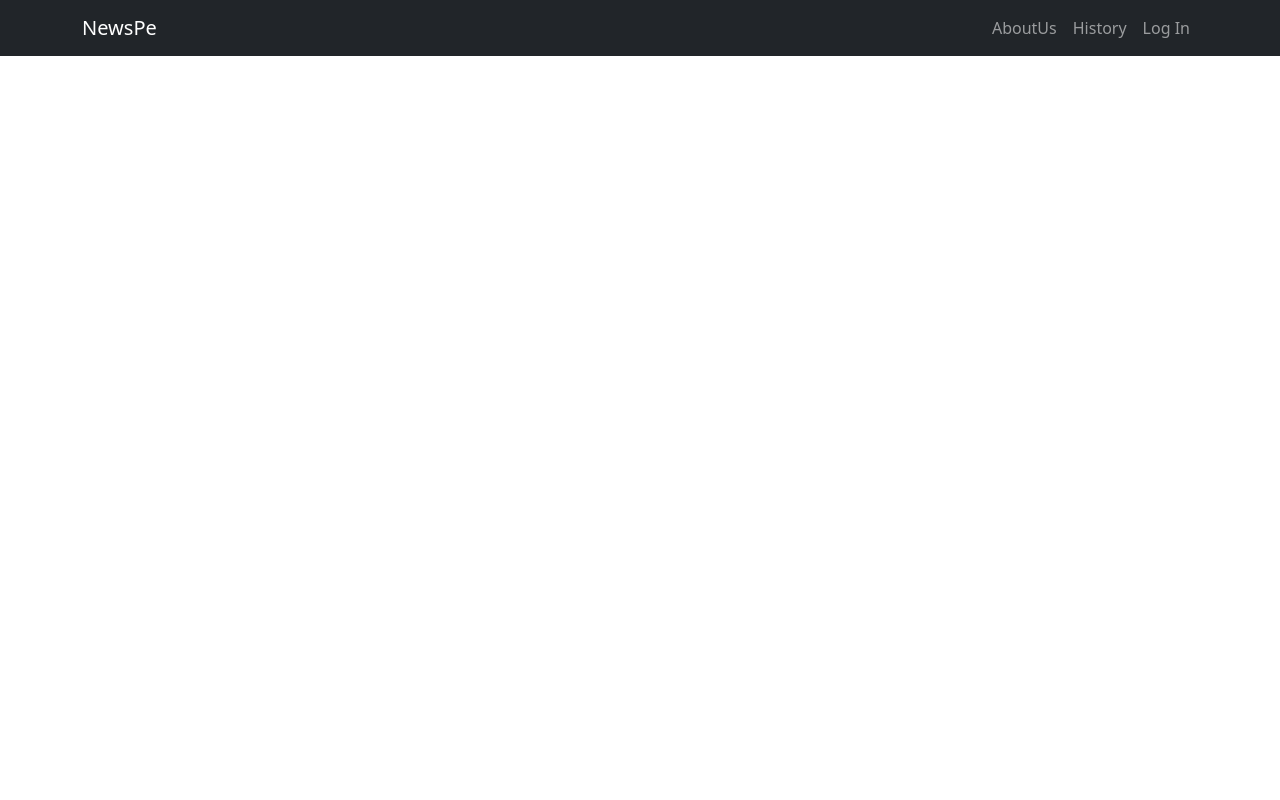
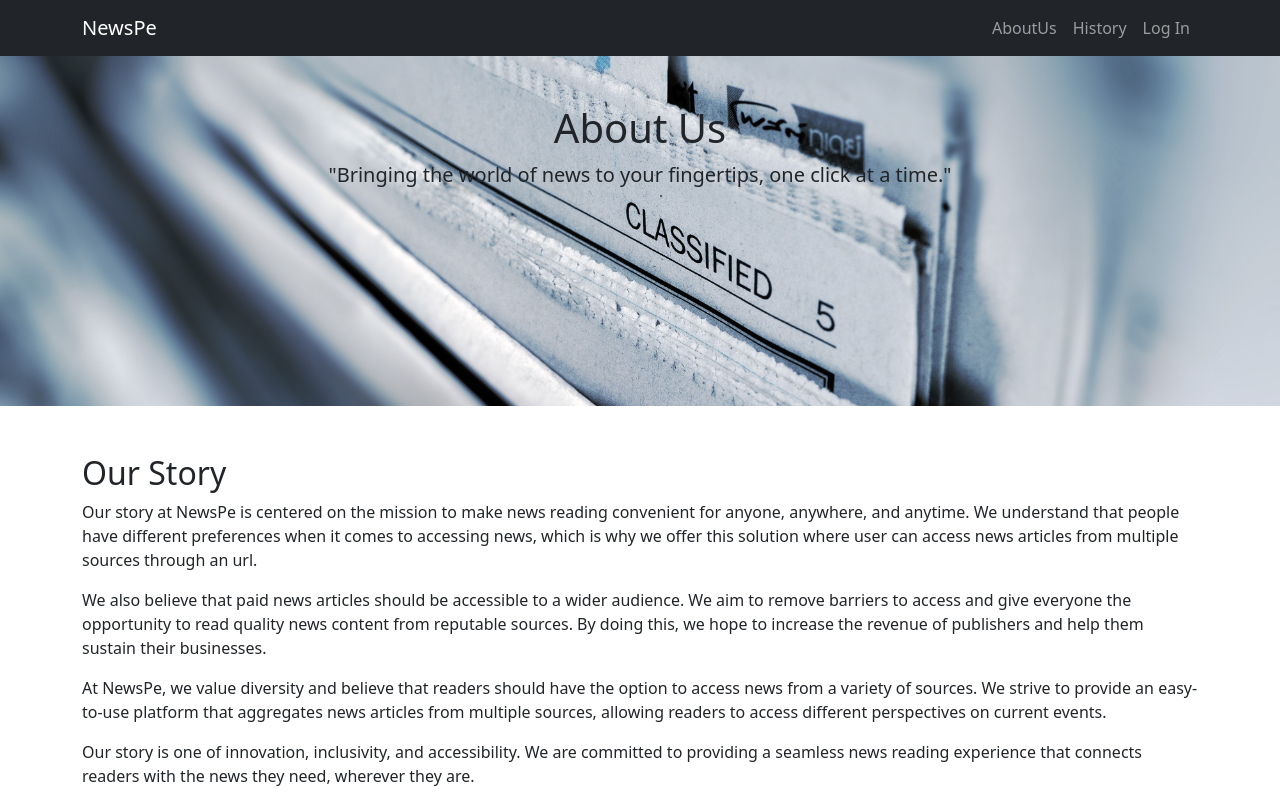
Before and after one commit to madankumarvmc/NewsPeProject, a React (Create React App) app: page /aboutus in a window 1280 px wide. Shown: the top 800 px of the page. Built offline with nearby package versions, Linux system fonts and the light colour scheme.

Commit message:
Completed Home and aboutUs page

```diff
--- a/src/App.js
+++ b/src/App.js
@@ -2,14 +2,21 @@ import "./App.css";
 import "bootstrap/dist/css/bootstrap.css";
 import Login from "./Components/Login";
 import Menu from "./Components/Menu";
-import { BrowserRouter as Router, Routes, Route, Link } from "react-router-dom";
+import {Routes, Route } from "react-router-dom";
+import Home from "./Components/Home";
+import AboutUs from "./Components/AboutUs";
+import History from "./Components/History";
 
 function App() {
   return (
     <>
       <Menu />
       <Routes>
+      {/* <Route path="" element = {<Home />} /> */}
         <Route path="login" element = {<Login />} />
+        <Route path="" element = {<Home />} />
+        <Route path="aboutus" element = {<AboutUs />} />
+        <Route path="history" element = {<History />} />
       </Routes>
     </>
   );
--- /dev/null
+++ b/src/Components/AboutUs.jsx
@@ -0,0 +1,68 @@
+import React from "react";
+import { Container, Row, Col } from "react-bootstrap";
+
+export const AboutUs = () => {
+  return (
+    <div>
+      <div
+        className="bg-light"
+        style={{
+          backgroundImage: `url(${require("../Images/aboutUs.jpg")})`,
+          backgroundSize: "cover",
+          backgroundPosition: "center",
+          height: "350px",
+        }}
+      >
+        <div className="text-center pt-5">
+          <h1>About Us</h1>
+          <p className="lead">
+            "Bringing the world of news to your fingertips, one click at a
+            time."
+          </p>
+        </div>
+      </div>
+      <Container className="py-5">
+        <Row>
+          <Col>
+            <h2>Our Story</h2>
+            <p>
+              Our story at NewsPe is centered on the mission to make news
+              reading convenient for anyone, anywhere, and anytime. We
+              understand that people have different preferences when it comes to
+              accessing news, which is why we offer this solution where user can
+              access news articles from multiple sources through an url.
+            </p>
+            <p>
+              We also believe that paid news articles should be accessible to a
+              wider audience. We aim to remove barriers to access and give
+              everyone the opportunity to read quality news content from
+              reputable sources. By doing this, we hope to increase the revenue
+              of publishers and help them sustain their businesses.
+            </p>
+            <p>
+              At NewsPe, we value diversity and believe that readers should have
+              the option to access news from a variety of sources. We strive to
+              provide an easy-to-use platform that aggregates news articles from
+              multiple sources, allowing readers to access different
+              perspectives on current events.
+            </p>
+            <p>
+              Our story is one of innovation, inclusivity, and accessibility. We
+              are committed to providing a seamless news reading experience that
+              connects readers with the news they need, wherever they are.
+            </p>
+          </Col>
+        </Row>
+      </Container>
+      <div className="bg-light text-center py-5">
+        <p className="lead">
+          "The true test of a good news is not how many likes it gets on social
+          media, but how it impacts the lives of those who read it." - Anderson
+          Cooper
+        </p>
+      </div>
+    </div>
+  );
+};
+
+export default AboutUs;
--- /dev/null
+++ b/src/Components/History.jsx
@@ -0,0 +1,9 @@
+import React from 'react'
+
+export const History = () => {
+  return (
+    <div>History</div>
+  )
+}
+
+export default History;
--- /dev/null
+++ b/src/Components/Home.jsx
@@ -0,0 +1,42 @@
+import React from "react";
+import { Container, Row, Col, Form, Button } from "react-bootstrap";
+
+const Home = () => {
+  return (
+    <div
+      style={{ backgroundColor: "#F2F2F2", height: "100vh", overflow: "hidden" }}
+      className="position-fixed w-100 h-100 overflow-hidden"
+    >
+      <Container
+        style={{ position: "absolute", top: "30%", left: "50%", transform: "translate(-50%, -50%)" }}
+      >
+        <Row className="justify-content-center">
+          <Col xs={12} sm={10} md={8} lg={6}>
+            <div className="text-center mb-5">
+              <h1>Enter News Article URL</h1>
+            </div>
+            <Form>
+              <Form.Group style={{ position: "relative" }}>
+                <Form.Control type="text" placeholder="Enter URL" />
+                <Button
+                  variant="primary"
+                  type="submit"
+                  style={{
+                    position: "absolute",
+                    left: "50%",
+                    transform: "translateX(-50%)",
+                    marginTop: "10px",
+                  }}
+                >
+                  Read Article
+                </Button>
+              </Form.Group>
+            </Form>
+          </Col>
+        </Row>
+      </Container>
+    </div>
+  );
+};
+
+export default Home;
--- a/src/Components/Login.jsx
+++ b/src/Components/Login.jsx
@@ -1,9 +1,10 @@
 import React from "react";
+import { Link } from "react-router-dom";
 import { Button, Form, Container, Row, Col } from "react-bootstrap";
 
 export const login = () => {
   return (
-    <div style={{ backgroundColor: "white", height: "100vh" }}>
+    <div style={{ backgroundColor: "#F2F2F2", height: "100vh" }}>
       <Container>
         <Row
           className="justify-content-center align-items-center"
@@ -13,31 +14,44 @@ export const login = () => {
             xs={12}
             sm={8}
             md={6}
-            lg={3}
-            xl={8}
+            lg={4}
             style={{
-              backgroundColor: "#f2f2f2",
-              padding: "20px",
+              backgroundColor: "#FFFFFF",
+              padding: "40px",
               marginTop: "60px",
-              maxWidth: "500px",
+              borderRadius: "10px",
             }}
           >
+            <h3 className="text-center mb-4">Login</h3>
             <Form>
               <Form.Group className="mb-3" controlId="formBasicEmail">
-                <Form.Control type="email" placeholder="Username or Email" />
+                <Form.Label>Email address</Form.Label>
+                <Form.Control type="email" placeholder="Enter email" />
                 <Form.Text className="text-muted">
-                  We Will never share your email with anyone else.
+                  We'll never share your email with anyone else.
                 </Form.Text>
               </Form.Group>
 
               <Form.Group className="mb-3" controlId="formBasicPassword">
+                <Form.Label>Password</Form.Label>
                 <Form.Control type="password" placeholder="Password" />
               </Form.Group>
+
               <div className="d-grid gap-2">
                 <Button variant="primary" type="submit">
-                  LOGIN
+                  Login
                 </Button>
-                <p>Forget Password?</p>
+                <div className="text-center mt-3">
+                  <Button variant="outline-secondary" className="me-2">
+                    Google
+                  </Button>
+                  <Button variant="outline-secondary">Twitter</Button>
+                </div>
+                <div className="text-center mt-3">
+                  <Link to="/forgot-password" className="text-muted">
+                    Forgot Password?
+                  </Link>
+                </div>
               </div>
             </Form>
           </Col>
--- a/src/Components/Menu.jsx
+++ b/src/Components/Menu.jsx
@@ -6,7 +6,7 @@ export const menu = () => {
     <>
       <Navbar bg="dark" variant="dark">
         <Container>
-          <Navbar.Brand href="/home">NewsPe</Navbar.Brand>
+          <Navbar.Brand href="/">NewsPe</Navbar.Brand>
           <Nav className="justify-content-end">
             <Nav.Link href="/aboutus">AboutUs</Nav.Link>
             <Nav.Link href="/history">History</Nav.Link>
```
Also changed, not shown: src/Images/aboutUs.jpg (added).
